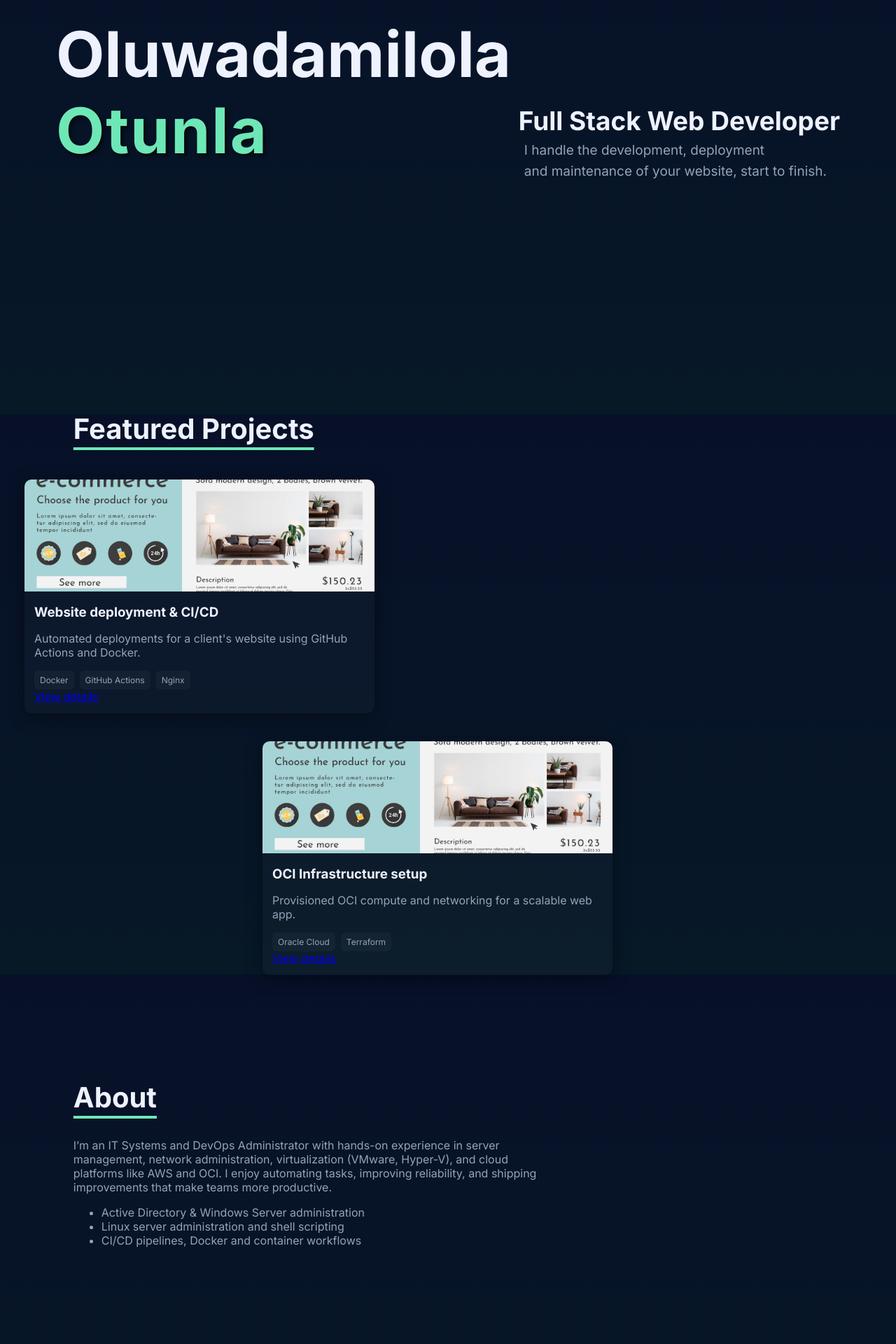
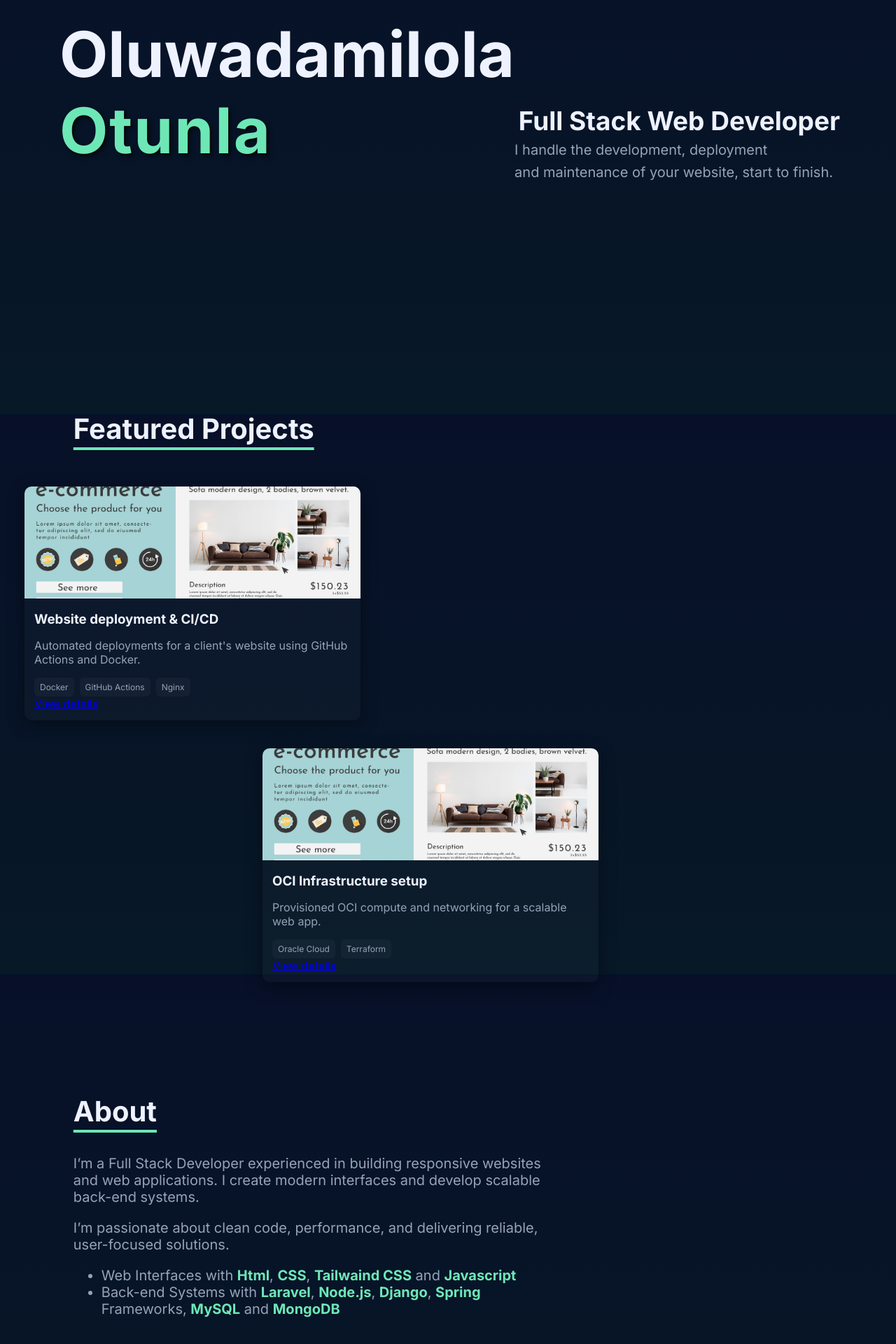
Before and after one commit to SoftWare00750/_portfolio, a React (Create React App) app in the folder portfolio/: page / in a window 1280 px wide. Shown: the part 208-2128 px from the top of the page at 70% size. Built offline with nearby package versions, Linux system fonts and the light colour scheme.

Commit message:
11th commit

```diff
--- a/portfolio/src/App.css
+++ b/portfolio/src/App.css
@@ -139,12 +139,13 @@
 
 /* Name styling */
 .hero-name {
-  font-size: 90px;
+  font-size:clamp(50px, 8vw, 90px);
   line-height: 0.80;           /* 🔥 tighter spacing between names */
-  font-weight: 900;
+  font-weight: 1200;
   color: var(--white);
   margin: 0;
   position: relative;
+  margin-left: 5px;
 }
 
 .hero-name .first-name {
@@ -189,8 +190,8 @@
   text-align: left;
   line-height: 1.6;
   padding-right: 71px;         /* space from screen edge */
-  margin-right: -52px;
-  font-size: 19px;
+  margin-right: -61px;
+  font-size: 20px;
 }
 
 
@@ -212,13 +213,13 @@
                   text-decoration-color: var(--accent); text-underline-offset: 12px;}
 
                   .about{margin-top: -300px;}
-                  .about-grid{display:grid;grid-template-columns:1fr 360px ;gap:18px;}
+                  .about-grid{display:grid;grid-template-columns:1fr 360px; gap:18px; font-size: 20px;}
                   .skills-quick{background:rgba(255,255,255,0.02);padding:14px;border-radius:8px;color:var(--muted)}
                   .skills-list{display:flex;flex-wrap:wrap;gap:10px}
                   .skill-pill{background:rgba(255,255,255,0.03);padding:8px 12px;border-radius:999px;color:var(--white)}
 
                   /* Projects */
-                  .projects-grid{display:grid;grid-template-columns:repeat(2,1fr);gap:30px ; padding:30px 0; grid-template-columns: repeat(2, minmax(300px, 500px)); justify-content: center;}
+                  .projects-grid{display:grid;grid-template-columns:repeat(auto-fit, minmax(320px, 480px));gap:30px ; padding:40px 0; grid-template-columns: repeat(2, minmax(300px, 500px)); justify-content: center; align-items:start;}
                   .project-card:nth-child(1) {
   margin-left:-90px;
   grid-column: 1;
@@ -231,7 +232,7 @@
   margin-left:-280px;
   margin-top: 10px;
 }
-                  .project-card{background:rgba(255,255,255,0.02);border-radius:10px;overflow:hidden;display:flex;flex-direction:column; width:100%; max-width:500px; margin:0 auto; box-shadow: 0 6px 24px rgba(0, 0, 0, 0.4); transition: transform 0.3s ease; }
+                  .project-card{background:rgba(255,255,255,0.02);border-radius:10px;overflow:hidden;display:flex;flex-direction:column; width:100%; max-width:480px; margin:0 auto; box-shadow: 0 6px 24px rgba(0, 0, 0, 0.4); transition: transform 0.3s ease; }
                   .project-card:hover {
   transform: translateY(-5px);
 }
@@ -257,9 +258,35 @@
                       .about-grid{grid-template-columns:1fr}
                         .contact-grid{grid-template-columns:1fr}
                           .projects-grid{grid-template-columns:1fr}
-                          }
+                          .nav-inner {
+                                flex-direction: column;
+                                    gap: 15px;
+                                      }
+                                      .hero {
+                                            padding: 180px 0 100px;
+                                              }
+
+                                                .hero-sub-right-fixed,
+                                                  .hero-sub-right2 {
+                                                      position: static;
+                                                          text-align: left;
+                                                              margin-top: 25px;
+                                                                }
+                                            .section {
+                                                  padding: 80px 0;
+                                                    }
+                                            }
+
+
+
+
+
+
 
                           .about-grid.single {
   display: block;
   width: 100%;
 }
+.skills1 {
+color: var(--accent); font-weight: 800;
+}
--- a/portfolio/src/components/About.js
+++ b/portfolio/src/components/About.js
@@ -9,15 +9,13 @@ export default function About() {
                             <div className="about-grid">
                                       <div>
                                                   <p>
-                                                                I’m an IT Systems and DevOps Administrator with hands-on experience in server
-                                                                              management, network administration, virtualization (VMware, Hyper-V), and cloud
-                                                                                            platforms like AWS and OCI. I enjoy automating tasks, improving reliability, and
-                                                                                                          shipping improvements that make teams more productive.
+                                              I’m a Full Stack Developer experienced in building responsive websites and web applications. I create modern interfaces and develop scalable back-end systems. <p>I’m passionate about clean code, performance, and delivering reliable, user-focused solutions.</p>
+
                                                                                                                       </p>
                                                                                                                                   <ul>
-                                                                                                                                                <li>Active Directory & Windows Server administration</li>
-                                                                                                                                                              <li>Linux server administration and shell scripting</li>
-                                                                                                                                                                            <li>CI/CD pipelines, Docker and container workflows</li>
+                                                                                                                                                <li>Web Interfaces with <span className="skills1">Html</span>, <span className="skills1">CSS</span>, <span className="skills1">Tailwaind CSS</span> and <span className="skills1">Javascript</span> </li>
+                                                                                                                                                              <li>Back-end Systems with <span className="skills1">Laravel</span>, <span className="skills1">Node.js</span>, <span className="skills1">Django</span>, <span className="skills1">Spring</span> Frameworks, <span className="skills1">MySQL</span> and <span className="skills1">MongoDB</span> </li>
+
                                                                                                                                                                                         </ul>
                                                                                                                                                                                                   </div>
                                                                                                                                                                                                            </div>
```
